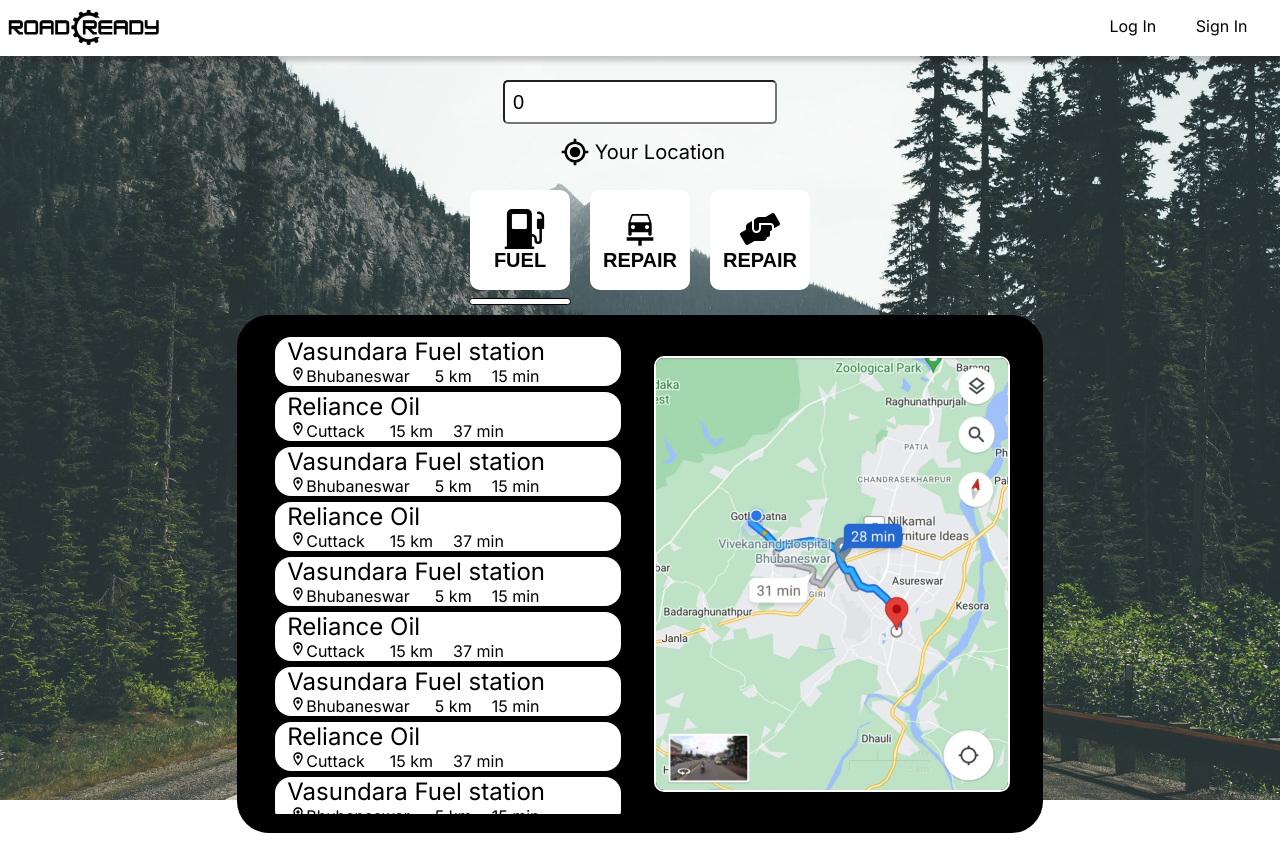
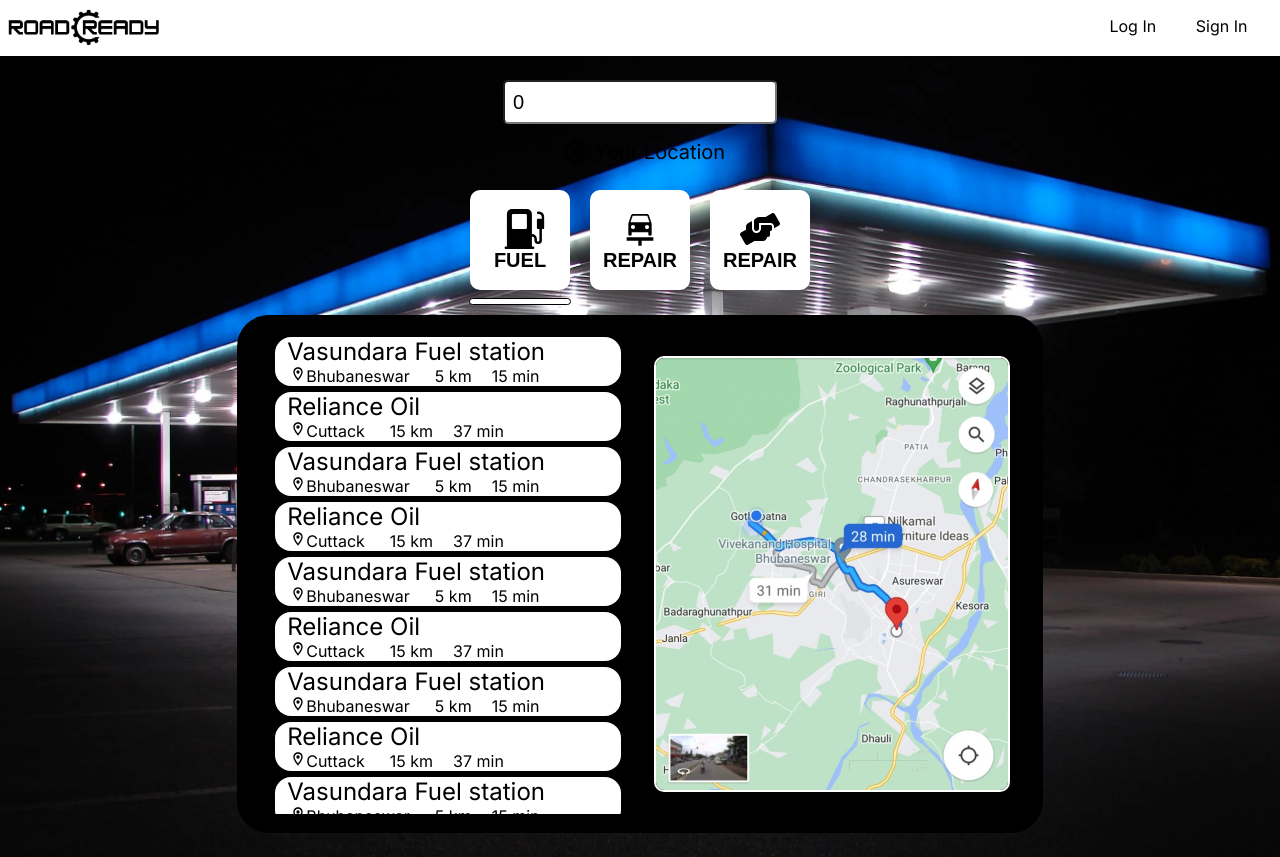
Before and after one commit to Brijendra-Singh2003/RoadReady, a Next.js app: page / in a window 1280 px wide. Built offline with nearby package versions, Linux system fonts and the light colour scheme.

Commit message:
pushhhhhh

```diff
--- a/src/app/globals.css
+++ b/src/app/globals.css
@@ -5,4 +5,6 @@
 
 body {
     /* background-color: rgb(240, 240, 240); */
+    width: 100vw;
+    /* overflow: hidden; */
 }
--- a/src/app/page.module.css
+++ b/src/app/page.module.css
@@ -3,6 +3,7 @@
     flex-direction: column;
     align-items: center;
     padding: 3vh;
+    position: relative;
 }
 
 .wraper {
--- a/src/components/content/content.js
+++ b/src/components/content/content.js
@@ -11,11 +11,12 @@
 
 export default function Content() {
   const arr = [styles._L,styles._M, styles._R];
+  const bgs = ["/assets/fuelBG.jpg", ]
   const [a, setA] = useState(0);
 
   return (
     <>
-      <Image src="/assets/background.jpg" height={1440} width={2560} className={styles.bg} />
+      <Image src={bgs[a]} height={1440} width={2560} className={styles.bg} />
       <div className={styles.wraper}>
         <button onClick={()=>setA(0)} className={styles.options }>
           <BsFillFuelPumpFill className={styles.icon + " " + styles.fuellogo} />
--- a/src/components/content/content.module.css
+++ b/src/components/content/content.module.css
@@ -54,9 +54,9 @@
 
 .bg {
     position: absolute;
-    height: 94vh;
-    width: 100vw;
+    height: 100%;
+    width: 100%;
     object-fit: cover;
-    top: 6vh;
+    top: 0;
     z-index: -1;
 }
```
Also changed, not shown: public/assets/FuelBG.jpg (added).
